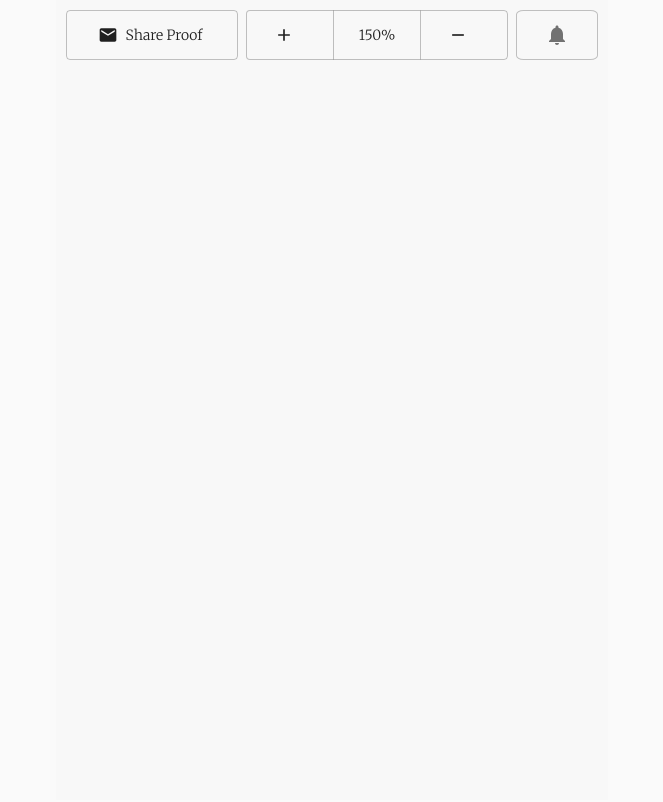
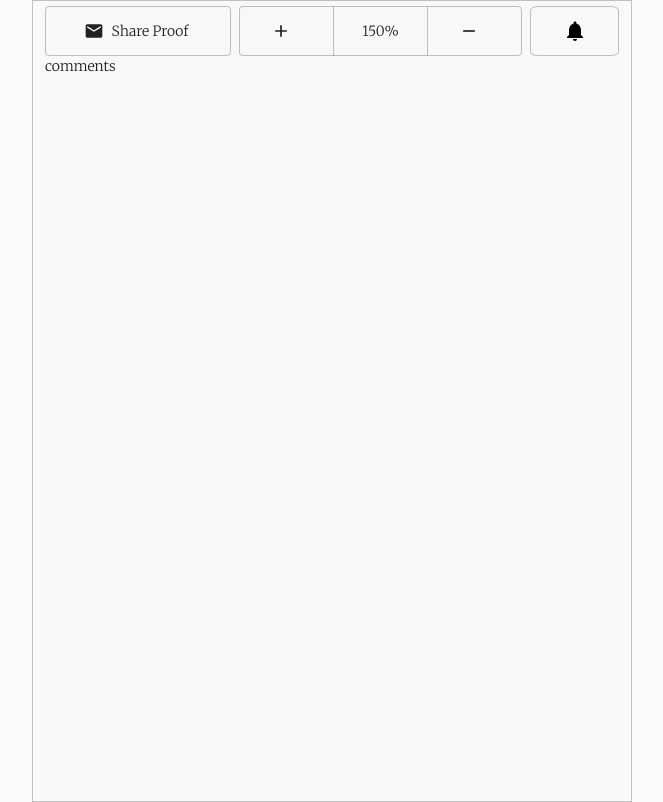
Before and after one commit to shishirkaji/testrealhub, a React (Create React App) app: page / in a window 1280 px wide. Shown: the whole page, without its empty margins (308-971 px from the left). Built offline with nearby package versions, Linux system fonts and the light colour scheme.

Commit message:
minor changes

```diff
--- a/src/components/ArtworkComments/ArtworkComments.js
+++ b/src/components/ArtworkComments/ArtworkComments.js
@@ -4,14 +4,16 @@ import "./style.css";
 import CssBaseline from "@material-ui/core/CssBaseline";
 import Container from "@material-ui/core/Container";
 import Header from "./partials/Header";
+import Comment from './partials/Comment'
 const ArtworkComments = () => {
   return (
     <Fragment>
       <CssBaseline />
-      <Container maxWidth="sm">
+      <Container maxWidth="sm" style ={{border:"1px solid rgba(0, 0, 0, 0.23)", paddingRight:"7px", paddingLeft:"7px"}}>
         <div className="gen_bg">
           {/* create a top bar */}
           <Header />
+          <Comment/>
         </div>
       </Container>
     </Fragment>
--- /dev/null
+++ b/src/components/ArtworkComments/partials/Comment.js
@@ -0,0 +1,11 @@
+import React from 'react'
+
+const Comment = () => {
+    return (
+        <div>
+            comments
+        </div>
+    )
+}
+
+export default Comment
--- a/src/components/ArtworkComments/partials/Header.js
+++ b/src/components/ArtworkComments/partials/Header.js
@@ -63,7 +63,7 @@ const Header = () => {
           }}
         >
           <IconButton variant="outlined">
-            <NotificationsIcon />
+            <NotificationsIcon style  ={{color :"black"}} />
           </IconButton>
         </div>
       </Grid>
--- a/src/components/ArtworkComments/style.css
+++ b/src/components/ArtworkComments/style.css
@@ -3,5 +3,5 @@
 .gen_bg {
     background-color: #F8F8F8;
     height: 100vh;
-    padding: 10px;
+    padding: 5px;
 }
```
Also changed, not shown: 1 other file (tests, documents, lock files or other folders).
